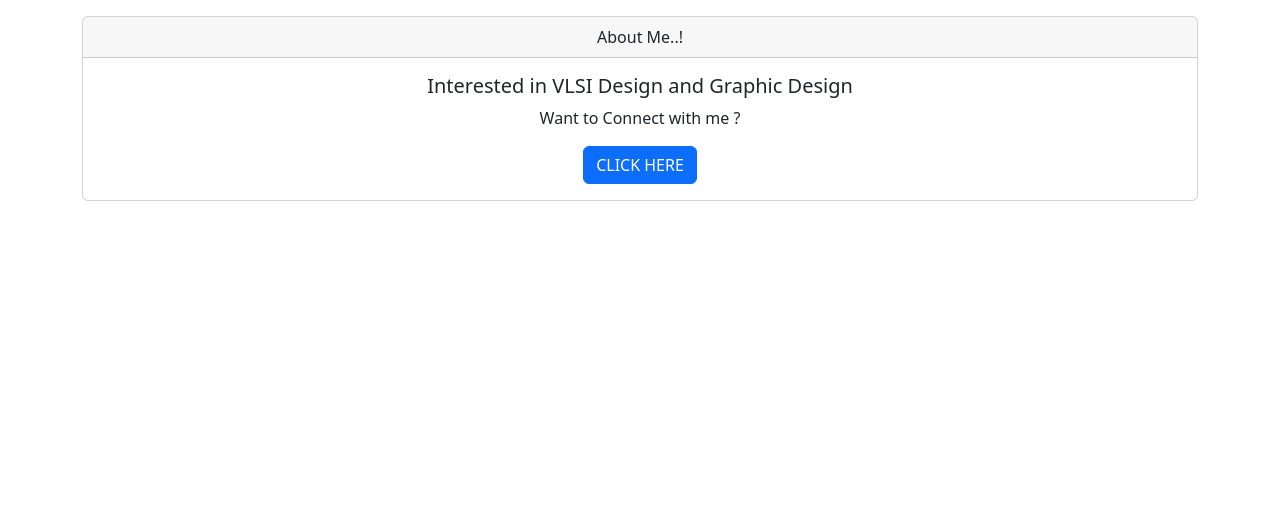
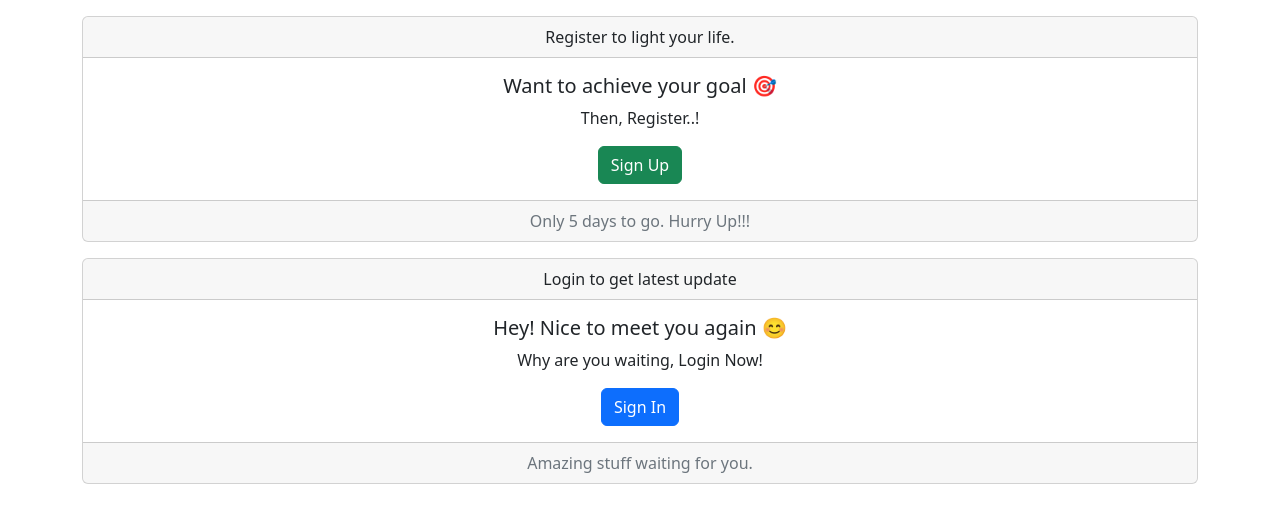
Before and after one commit to SuganIAS/IBM-Project-33745-1660226287, a Flask app: template Assignments/Team Lead - KAVIN A/Assignment 02/Templates/home.html in a window 1280 px wide. Shown: the part 56-579 px from the top of the page. Run offline with Flask 2, Linux system fonts and the light colour scheme; the template is opened without the code that fills it, so the values that code supplies are empty.

Commit message:
Update home.html

```diff
--- a/Assignments/Team Lead - KAVIN A/Assignment 02/Templates/home.html
+++ b/Assignments/Team Lead - KAVIN A/Assignment 02/Templates/home.html
@@ -5,17 +5,34 @@ HomePage
 {% endblock %}
 
 {% block content %}
+{{ msg }}
 <div class="container">
     <div class="card text-center my-3">
         <div class="card-header">
-          About Me..!
+          Register to light your life.
         </div>
         <div class="card-body">
-          <h5 class="card-title">Interested in VLSI Design and Graphic Design</h5>
-          <p class="card-text">Want to Connect with me ?</p>
-          <a href="{{url_for('signuppage')}}" class="btn btn-primary">CLICK HERE</a>
+          <h5 class="card-title">Want to achieve your goal 🎯</h5>
+          <p class="card-text">Then, Register..!</p>
+          <a href="/signup" class="btn btn-success">Sign Up</a>
+        </div>
+        <div class="card-footer text-muted">
+          Only 5 days to go. Hurry Up!!!
         </div>
     </div>
-  </div>
+
+    <div class="card text-center my-3">
+        <div class="card-header">
+          Login to get latest update
+        </div>
+        <div class="card-body">
+          <h5 class="card-title">Hey! Nice to meet you again 😊</h5>
+          <p class="card-text">Why are you waiting, Login Now!</p>
+          <a href="/signin" class="btn btn-primary">Sign In</a>
+        </div>
+        <div class="card-footer text-muted">
+          Amazing stuff waiting for you.
+        </div>
+    </div>
 </div>
 {% endblock %}
```
